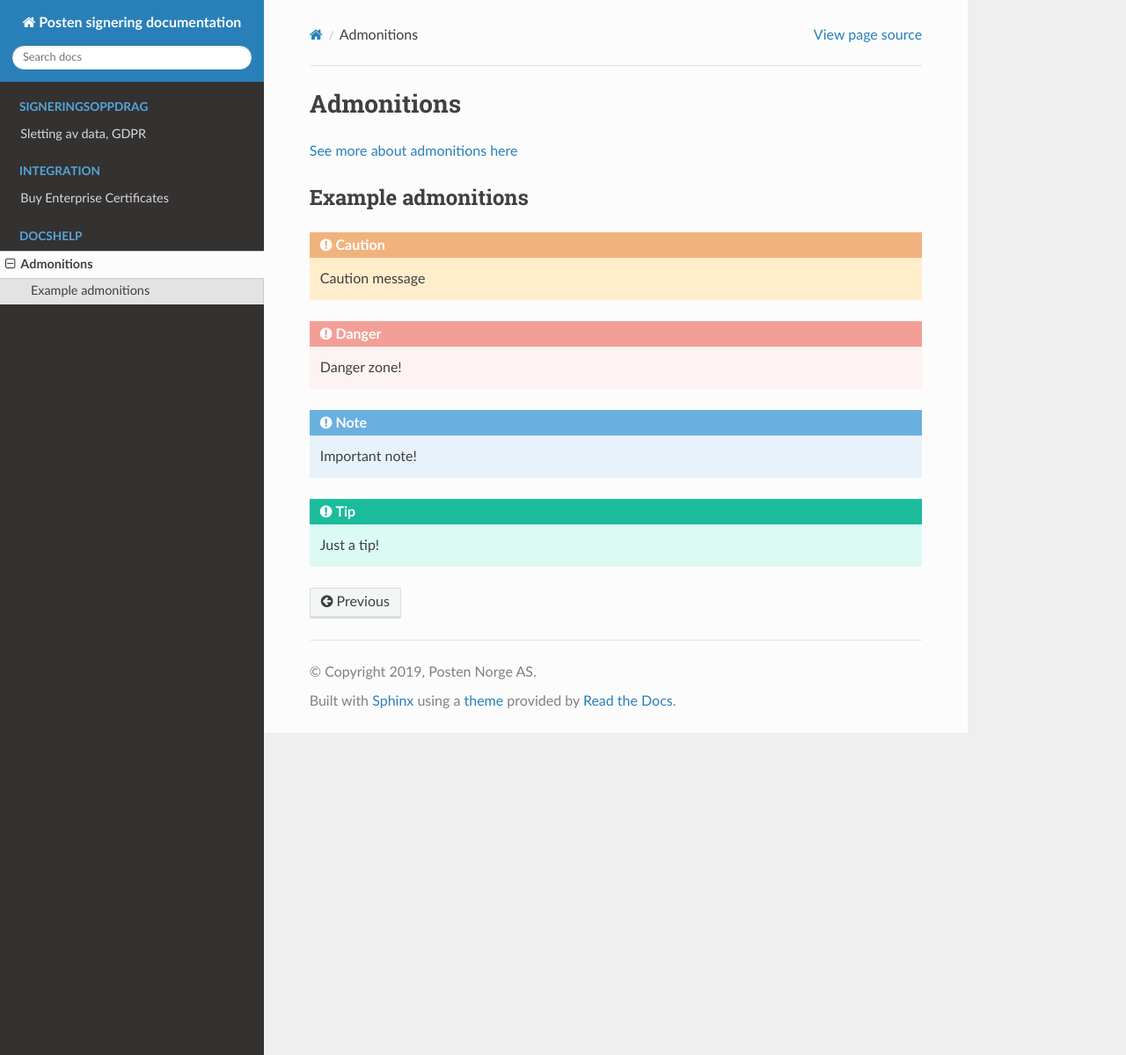
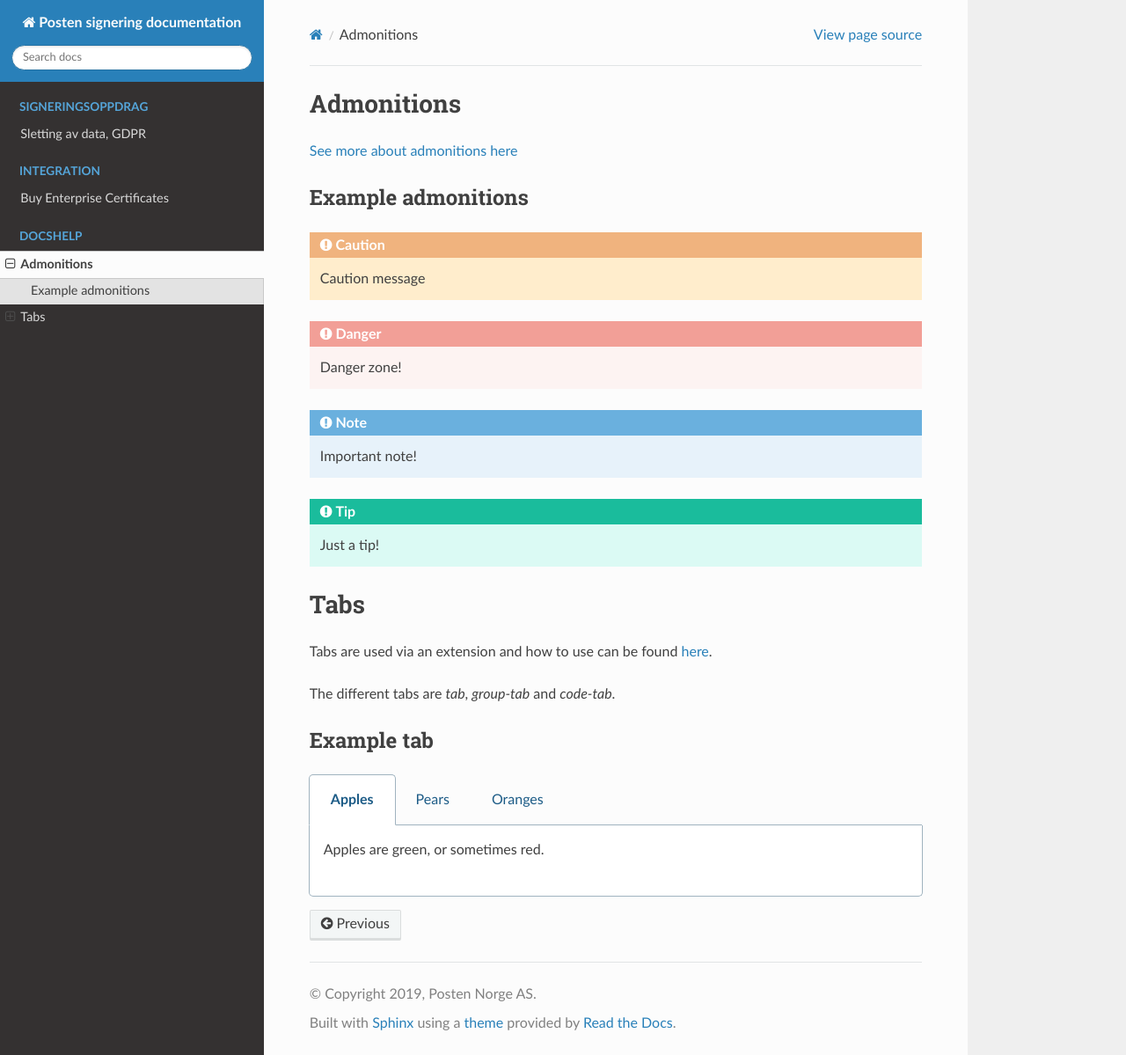
Before and after one commit to ramonarellano/signering-docs, a Sphinx documentation site: the page built from source/syntax-help.rst, in a window 1280 px wide and 1199 px high. Shown: the whole window at 88% size. Built offline with Sphinx 7.4.7 and the Read the Docs theme 2.0.0, drawn with Linux system fonts in a browser that asks for light colours.

Commit message:
Legger til hjelpekapittel for tabs

```diff
--- a/source/syntax-help.rst
+++ b/source/syntax-help.rst
@@ -13,3 +13,27 @@ Example admonitions
    Important note!
 .. TIP::
    Just a tip!
+
+Tabs
+**********************
+
+Tabs are used via an extension and how to use can be found `here <https://github.com/djungelorm/sphinx-tabs>`_.
+
+The different tabs are `tab`, `group-tab` and `code-tab`.
+
+Example tab
+#############
+
+.. tabs::
+
+   .. tab:: Apples
+
+      Apples are green, or sometimes red.
+
+   .. tab:: Pears
+
+      Pears are green.
+
+   .. tab:: Oranges
+
+      Oranges are orange.
```
